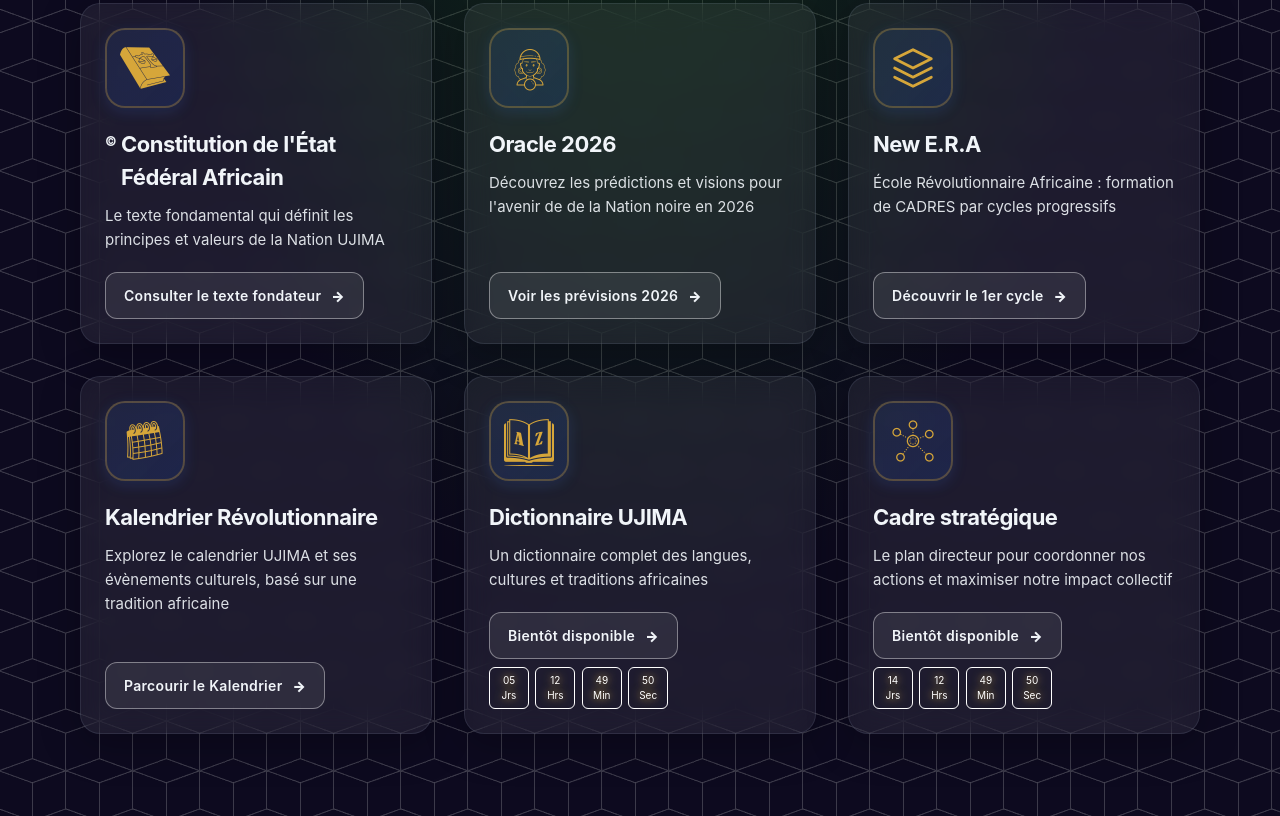
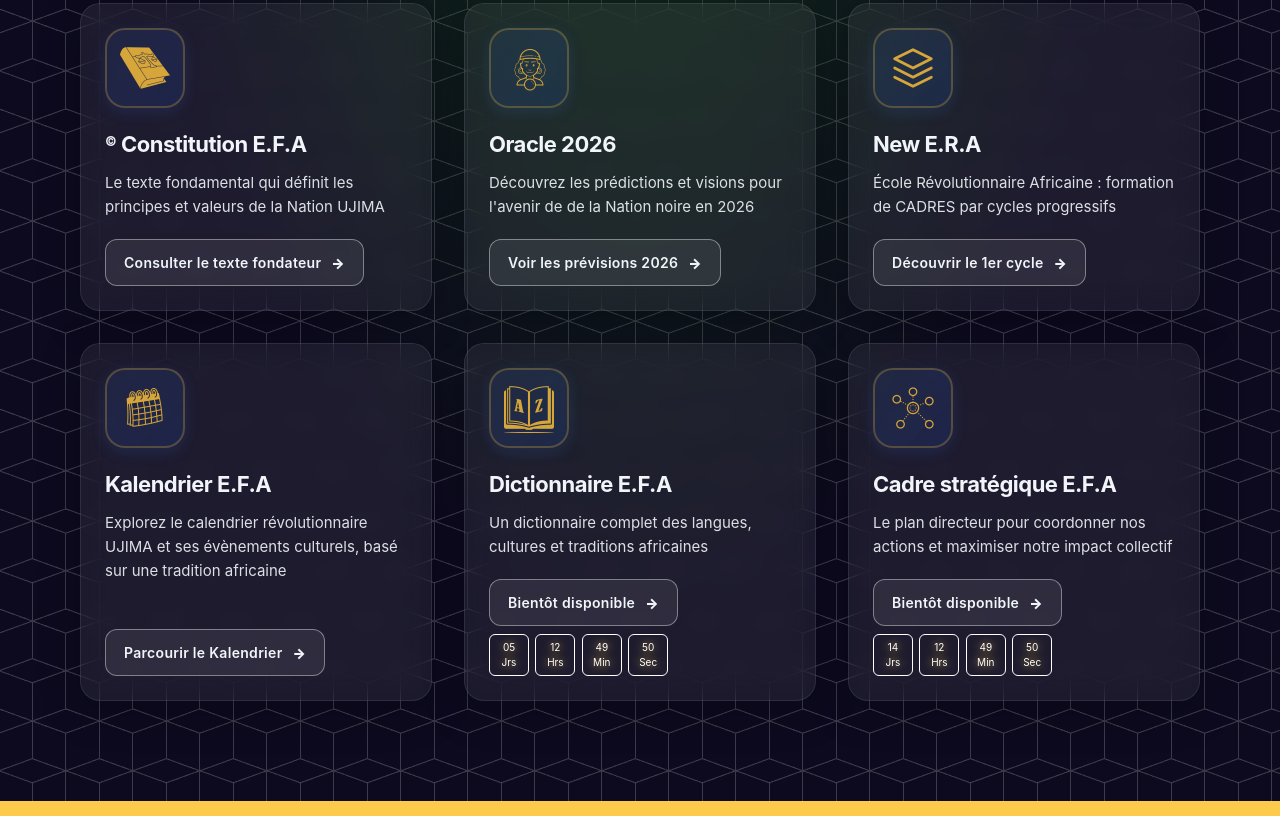
Before and after one commit to SilvRay/ujimaat, a plain HTML site: page index.html in a window 1280 px wide. Shown: the part 592-1408 px from the top of the page. Drawn offline with nearby package versions, Linux system fonts and the light colour scheme; a web font is replaced by a local one.

Commit message:
Modify content

```diff
--- a/index.html
+++ b/index.html
@@ -122,7 +122,7 @@
               </div>
               <h2 id="card1-title">
                 <span class="text-[0.8rem] translate-y-1">©</span>
-                Constitution de l'État Fédéral Africain
+                Constitution E.F.A
               </h2>
               <p id="card1-description">
                 Le texte fondamental qui définit les principes et valeurs de la
@@ -192,10 +192,10 @@
                   alt="calendar icon"
                 />
               </div>
-              <h2 id="card4-title">Kalendrier Révolutionnaire</h2>
+              <h2 id="card4-title">Kalendrier E.F.A</h2>
               <p id="card4-description">
-                Explorez le calendrier UJIMA et ses évènements culturels, basé
-                sur une tradition africaine
+                Explorez le calendrier révolutionnaire UJIMA et ses évènements
+                culturels, basé sur une tradition africaine
               </p>
             </div>
             <div class="cta">
@@ -217,7 +217,7 @@
                   alt="dictionary icon"
                 />
               </div>
-              <h2 id="card5-title">Dictionnaire UJIMA</h2>
+              <h2 id="card5-title">Dictionnaire E.F.A</h2>
               <p id="card5-description">
                 Un dictionnaire complet des langues, cultures et traditions
                 africaines
@@ -262,7 +262,7 @@
                   alt="mind map icon"
                 />
               </div>
-              <h2 id="card6-title">Cadre stratégique</h2>
+              <h2 id="card6-title">Cadre stratégique E.F.A</h2>
               <p id="card6-description">
                 Le plan directeur pour coordonner nos actions et maximiser notre
                 impact collectif
```
